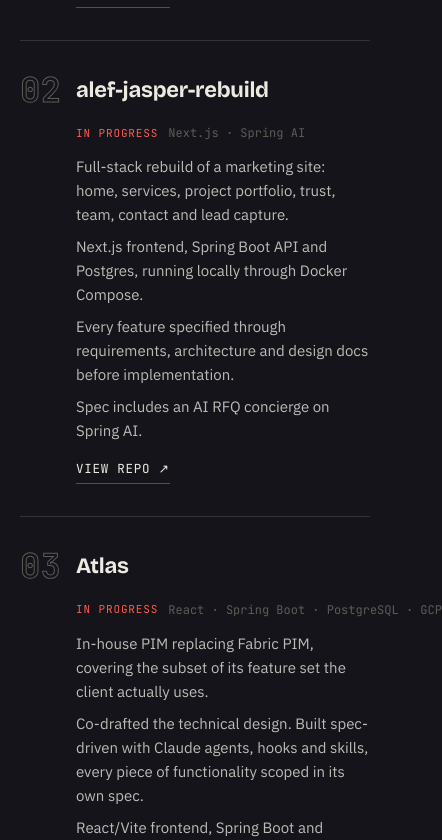
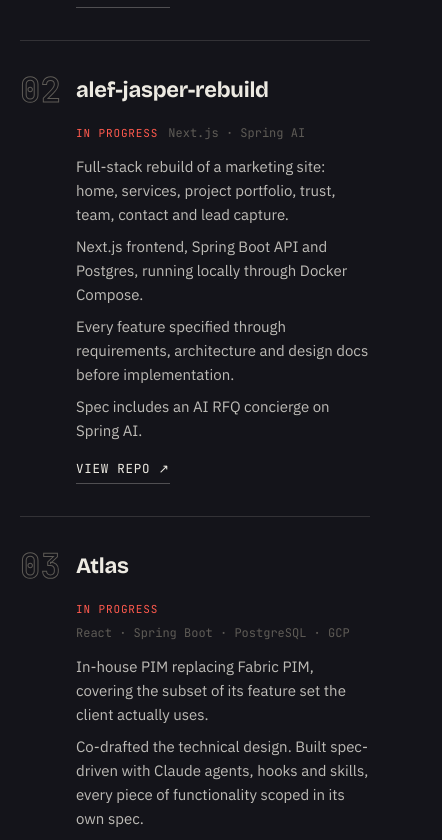
Before and after one commit to Shanerex/portfolio, a Next.js app: page / in a window 390 px wide. Shown: the part 4721-5561 px from the top of the page, 442 px wide, since content can reach past the window. Built offline with nearby package versions, Linux system fonts and the light colour scheme.

Commit message:
fix: clean up dead selectors and responsive edge cases

```diff
--- a/app/page.tsx
+++ b/app/page.tsx
@@ -12,10 +12,10 @@ import StatusBand from '@/components/StatusBand'
 
 export default function Home() {
   return (
-    <div className="page">
+    <>
       <a id="top" />
       <Header />
-      <main className="content">
+      <main>
         <Hero />
         <StatusBand />
         <Intro />
@@ -27,6 +27,6 @@ export default function Home() {
       </main>
       <ScrollEffects />
       <ScrollTopButton />
-    </div>
+    </>
   )
 }
--- a/components/ProjectRow.module.css
+++ b/components/ProjectRow.module.css
@@ -32,7 +32,7 @@
   color: var(--ink);
 }
 
-.meta { display: flex; align-items: center; gap: 10px; flex: none; }
+.meta { display: flex; align-items: center; gap: 6px 10px; flex-wrap: wrap; min-width: 0; }
 
 .status {
   font-family: var(--font-mono);
```
